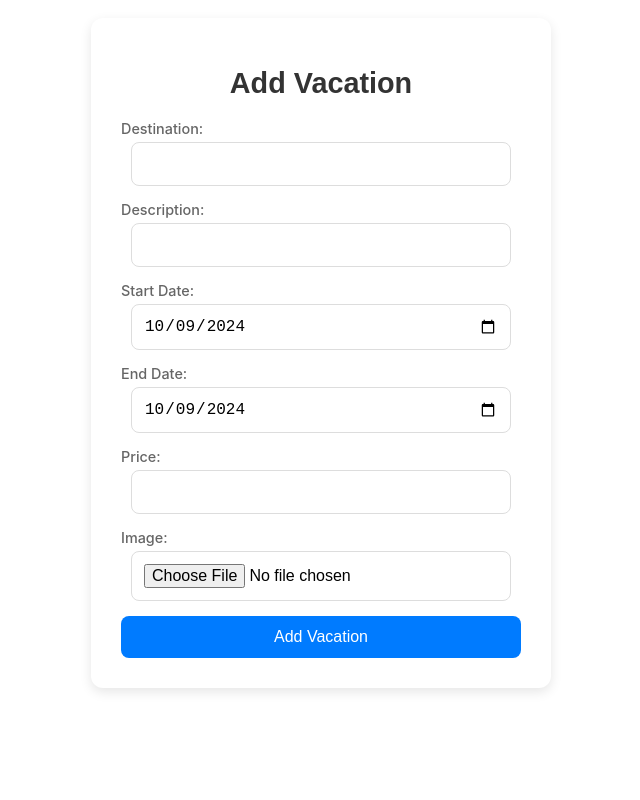
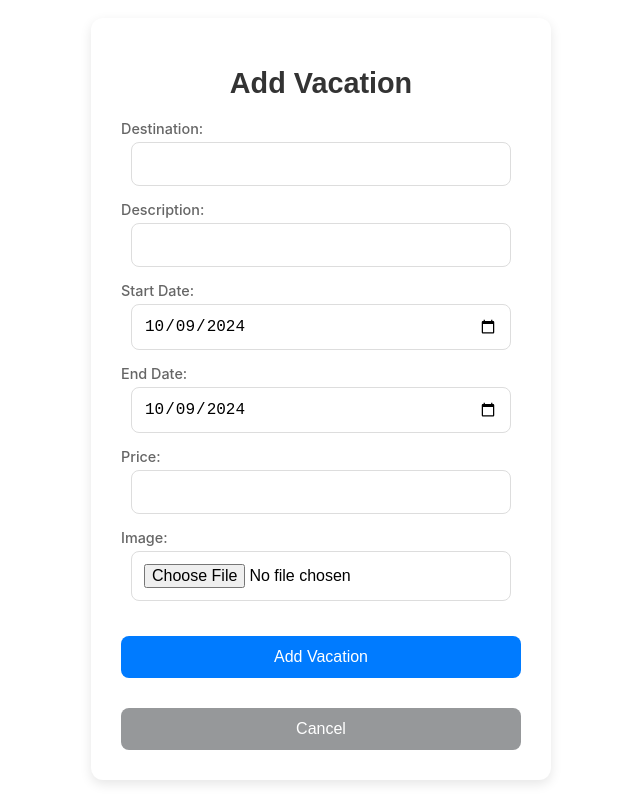
Before and after one commit to naorbonomo/project-vacation, a React (Create React App) app in the folder frontend/: page /vacation-form in a window 1280 px wide. Shown: the part 242-1042 px from the top of the page, without its empty margins (319-959 px from the left). Before the commit the page ends 950 px from the top, so only its background shows below. Built offline with nearby package versions, Linux system fonts and the light colour scheme.

Commit message:
added cancel button for forms

```diff
--- a/frontend/src/components/VacationEdit.tsx
+++ b/frontend/src/components/VacationEdit.tsx
@@ -52,7 +52,6 @@ const VacationEdit: React.FC = () => {
 
     loadVacation();
   }, [id]);
-
 
   const handleInputChange = (e: React.ChangeEvent<HTMLInputElement>) => {
     const { name, value } = e.target;
@@ -117,13 +116,16 @@ const VacationEdit: React.FC = () => {
     try {
       await updateVacation(id, formData);
       alert('Vacation updated successfully');
-      navigate('/');
+      navigate('/vacation-list');
     } catch (error) {
       console.error('Error updating vacation:', error);
       alert('Failed to update vacation. Please try again.');
     }
   };
 
+  const handleCancel = () => {
+    navigate('/vacation-list');
+  };
 
   return (
     <div className="vacation-form-container">
@@ -164,7 +166,12 @@ const VacationEdit: React.FC = () => {
               />
             </div>
           )}
-          <button type="submit">Update Vacation</button>
+          <div className="button-group">
+            <button type="submit" className="primary-button">Update Vacation</button>
+          </div>
+          <div className="button-group">
+            <button type="button" onClick={handleCancel} className="secondary-button">Cancel</button>
+          </div>
         </form>
       </div>
     </div>
--- a/frontend/src/components/VacationForm.css
+++ b/frontend/src/components/VacationForm.css
@@ -1,4 +1,6 @@
 /* frontend/src/components/VacationForm.css */
+
+
 .vacation-form-container {
     display: flex;
     justify-content: center;
@@ -13,8 +15,6 @@
         margin-top: 260px; /* Adjusts margin for smaller screens */
     }
 }
-
-
 
 .vacation-form {
     max-width: 400px;
@@ -73,3 +73,47 @@
     margin-bottom: 15px;
     text-align: center;
 }
+
+.button-group {
+    display: flex;
+    justify-content: center;
+    margin-top: 20px;
+}
+
+.button-group button {
+    width: 100%;
+    padding: 12px;
+    font-size: 16px;
+    cursor: pointer;
+    border: none;
+    border-radius: 8px;
+    transition: background-color 0.3s ease;
+}
+
+.primary-button {
+    background-color: #007bff;
+    color: white;
+}
+
+.primary-button:hover {
+    background-color: #0056b3;
+}
+
+.secondary-button {
+    background-color: #6c757d;
+    color: white;
+    margin-top: 10px;
+}
+
+.secondary-button:hover {
+    background-color: #5a6268;
+}
+
+
+.vacation-form button.secondary-button {
+    background-color: #96989a;
+}
+
+.vacation-form button.secondary-button:hover {
+    background-color: #5a6268;
+}
--- a/frontend/src/components/VacationForm.tsx
+++ b/frontend/src/components/VacationForm.tsx
@@ -87,7 +87,7 @@ const VacationForm: React.FC = () => {
                 await axios.post(`${APP_CONFIG.API_BASE_URL}/api/vacations`, formData);
                 alert('Vacation added successfully');
             }
-            navigate('/');
+            navigate('/vacation-list');
         } catch (error) {
             console.error('Error saving vacation:', error);
             alert('Failed to save vacation. Please try again.');
@@ -106,6 +106,10 @@ const VacationForm: React.FC = () => {
         }
         setError(null);
         return true;
+    };
+
+    const handleCancel = () => {
+        navigate('/vacation-list');
     };
 
     return (
@@ -183,7 +187,16 @@ const VacationForm: React.FC = () => {
                         </div>
                     )}
 
-                    <button type="submit">{isEdit ? 'Update Vacation' : 'Add Vacation'}</button>
+                    <div className="button-group">
+                        <button type="submit" className="primary-button">
+                            {isEdit ? 'Update Vacation' : 'Add Vacation'}
+                        </button>
+                    </div>
+                    <div className="button-group">
+                        <button type="button" onClick={handleCancel} className="secondary-button">
+                            Cancel
+                        </button>
+                    </div>
                 </form>
             </div>
         </div>
```
